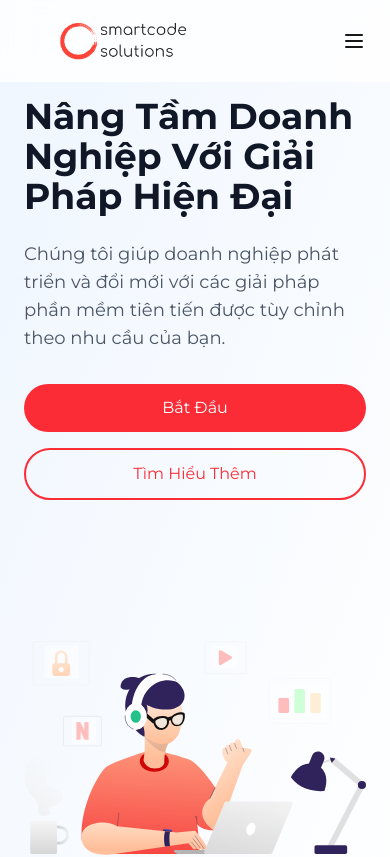
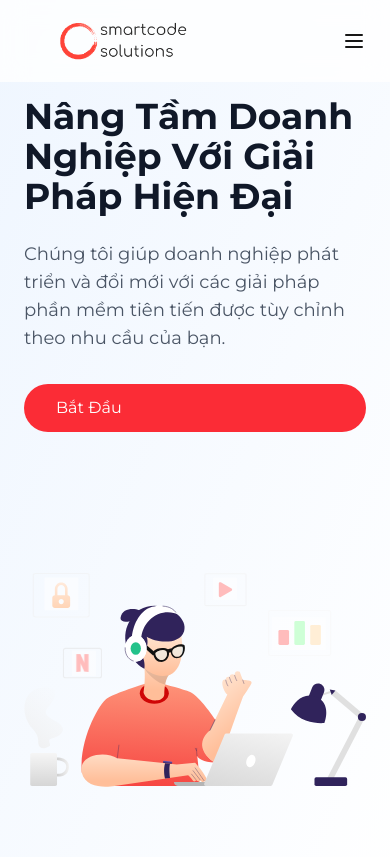
Before and after one commit to vmtri96/landing-page, a Next.js app: page / in a window 390 px wide. Shown: the top 857 px of the page. Built offline with nearby package versions, Linux system fonts and the light colour scheme.

Commit message:
update id and add animation scroll

```diff
--- a/src/app/globals.css
+++ b/src/app/globals.css
@@ -35,6 +35,10 @@
   }
 } */
 
+html {
+  scroll-behavior: smooth;
+}
+
 body {
   color: var(--foreground);
   background: var(--background);
--- a/src/components/Features.tsx
+++ b/src/components/Features.tsx
@@ -30,7 +30,7 @@ export default function Features() {
   ]
 
   return (
-    <section id="features" className="py-20 bg-white">
+    <section id="about" className="py-20 bg-white">
       <div className="container mx-auto px-6">
         <div className="text-center mb-16">
           <h2 className="text-3xl md:text-4xl font-bold text-gray-900 mb-4">
--- a/src/components/Hero.tsx
+++ b/src/components/Hero.tsx
@@ -1,8 +1,9 @@
 import Image from 'next/image'
+import Link from 'next/link'
 
 export default function Hero() {
   return (
-    <section className="pt-24 pb-12 md:pt-32 md:pb-20 bg-gradient-to-br from-blue-50 to-white">
+    <section id="home" className="pt-24 pb-12 md:pt-32 md:pb-20 bg-gradient-to-br from-blue-50 to-white">
       <div className="container mx-auto px-6">
         <div className="flex flex-col md:flex-row items-center justify-between">
           <div className="md:w-1/2 mb-12 md:mb-0">
@@ -13,12 +14,12 @@ export default function Hero() {
             Chúng tôi giúp doanh nghiệp phát triển và đổi mới với các giải pháp phần mềm tiên tiến được tùy chỉnh theo nhu cầu của bạn.
             </p>
             <div className="flex flex-col sm:flex-row gap-4">
-              <button className="bg-red-500 text-white px-8 py-3 rounded-full hover:bg-red-600 transition-colors cursor-pointer">
+              <Link href="#about" className="bg-red-500 text-white px-8 py-3 rounded-full hover:bg-red-600 transition-colors cursor-pointer">
                 Bắt Đầu
-              </button>
-              <button className="border-2 border-red-500 text-red-500 px-8 py-3 rounded-full hover:bg-red-50 transition-colors cursor-pointer">
+              </Link>
+              {/* <button className="border-2 border-red-500 text-red-500 px-8 py-3 rounded-full hover:bg-red-50 transition-colors cursor-pointer">
                 Tìm Hiểu Thêm
-              </button>
+              </button> */}
             </div>
           </div>
           <div className="w-full md:w-1/2">
```
